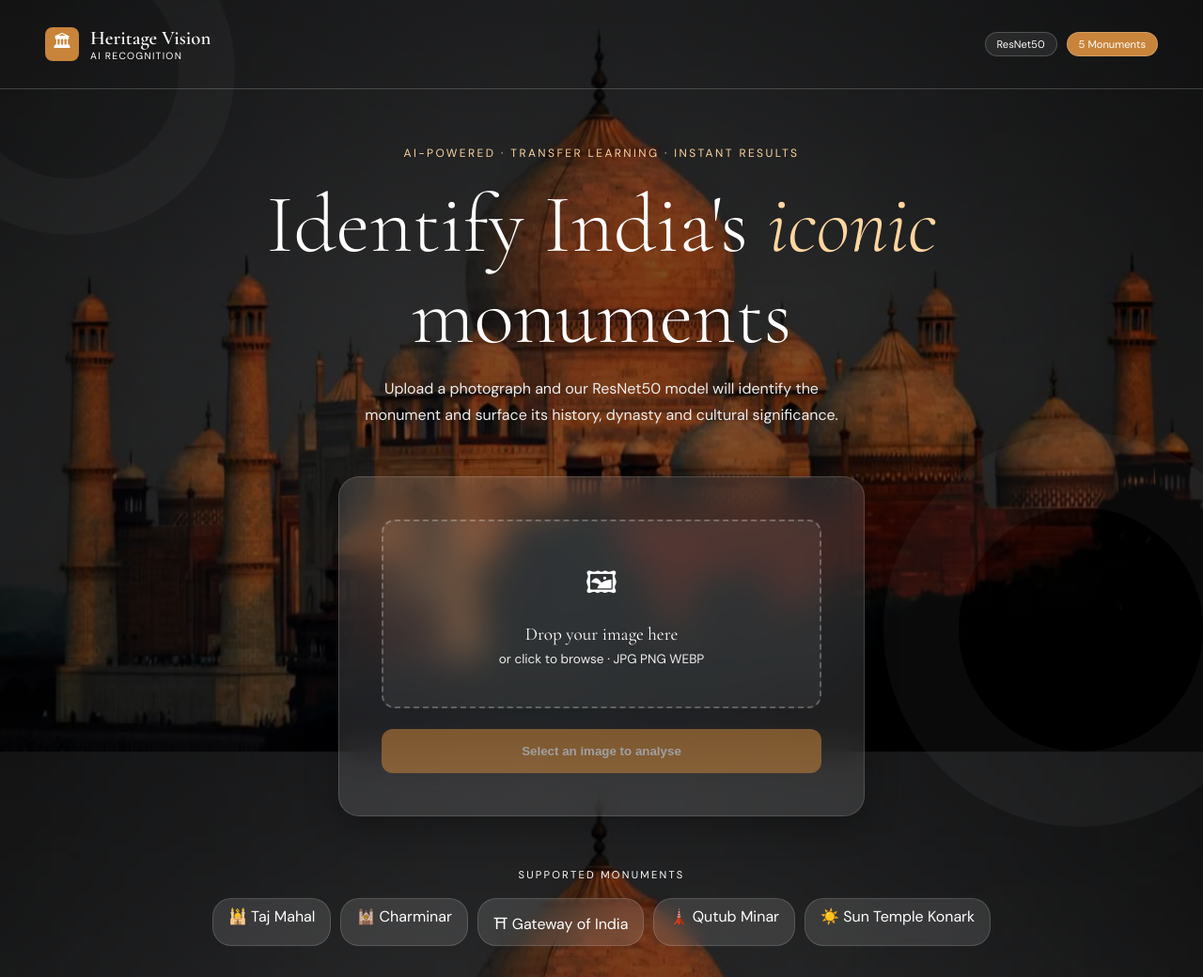
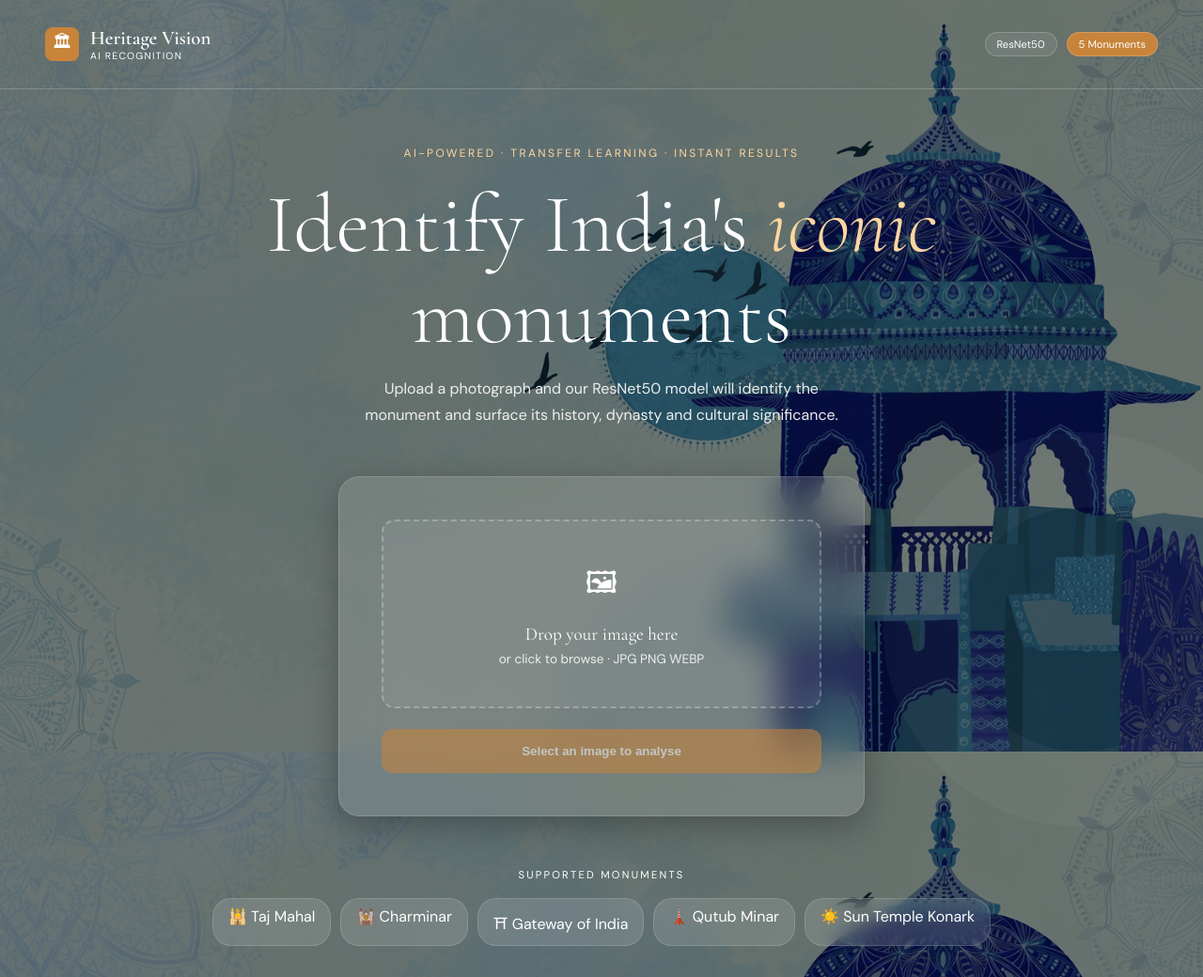
Before and after one commit to presha-tech/Heritage_Vision_Ai, a Flask app: page / in a window 1280 px wide. Shown: the top 1040 px of the page at 94% size. Run offline with Flask 3, Linux system fonts and the light colour scheme.

Commit message:
Updated UI and TFLite model deployment

```diff
--- a/templates/index.html
+++ b/templates/index.html
@@ -1,3 +1,4 @@
+
 <!DOCTYPE html>
 <html lang="en">
 
@@ -39,7 +40,7 @@ linear-gradient(
 rgba(0,0,0,0.50),
 rgba(0,0,0,0.50)
 ),
-url("{{ url_for('static', filename='taj.jpeg') }}");
+url("{{ url_for('static', filename='blue.png') }}");
 
 background-size:cover;
 background-position:center;
```
Also changed, not shown: static/blue.png (added), static/greenarc.jpeg (added).
